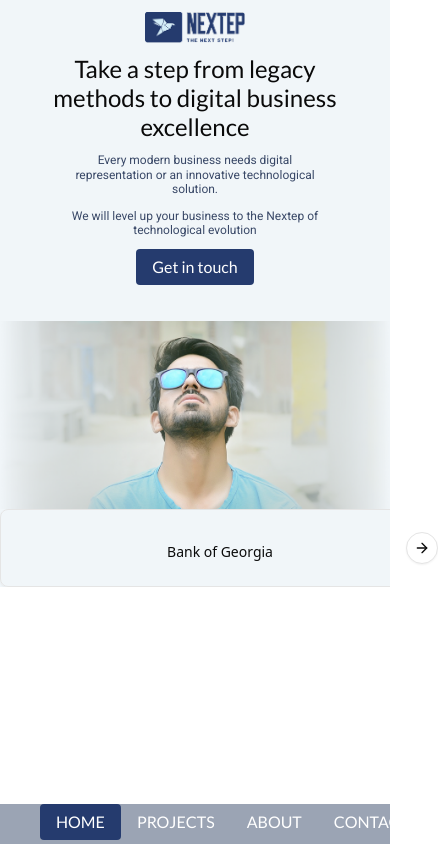
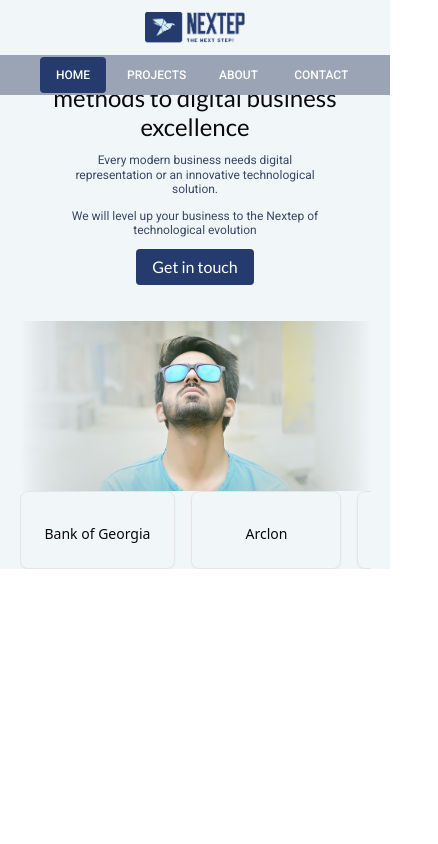
Before and after one commit to Lado267/nextep-front, a Next.js app: page / in a window 390 px wide. Shown: the whole page, 438 px wide, since content can reach past the window. Built offline with nearby package versions, Linux system fonts and the light colour scheme; grey boxes are pictures that could not be loaded.

Commit message:
- fixing UI bugs

```diff
--- a/src/app/page.tsx
+++ b/src/app/page.tsx
@@ -23,10 +23,10 @@ export default function Home() {
           <Button variant="projectSelected">Get in touch</Button>
           <Image alt={HomePageAlt.mobile.hero.heroImageAlt}
                  src={HomePageAlt.mobile.hero.heroImageSrc}
-                 className="mt-[24px] w-[100vw]"/>
+                 className="mt-[24px] w-[90vw]"/>
       </section>
       <section>
-        <CompanyCarousel companies={HomePageAlt.mobile.carousel.companies}/>
+        <CompanyCarousel companies={HomePageAlt.mobile.carousel.companies} isMobile={true}/>
       </section>
     </div>
   );
--- a/src/elements/carousel/company_carousel.tsx
+++ b/src/elements/carousel/company_carousel.tsx
@@ -13,22 +13,23 @@ export interface Company {
 interface CompanyCarouselProps {
   companies: Company[]
   className?: string
+  isMobile: boolean
 }
 
-export default function CompanyCarousel({ companies, className }: CompanyCarouselProps) {
+export default function CompanyCarousel({ companies, className, isMobile }: CompanyCarouselProps) {
 
     let carouselItems = companies.map((company) => {
         return [company]
     })
 
   return (
-    <div className={cn("w-[100vw]", className)}>
+    <div className={cn("w-[90vw]", className)}>
       <Carousel
         opts={{
-          align: "start",
-          loop: true,
+          align: "center",
+          loop: false,
         }}
-        className="w-[100vw]"
+        className="w-[90vw]"
       >
         <CarouselContent className="-ml-4">
           {carouselItems.map((group, groupIndex) => (
@@ -42,7 +43,7 @@ export default function CompanyCarousel({ companies, className }: CompanyCarouse
                     key={company.id}
                     className="bg-white rounded-lg p-6 h-[100vh] flex flex-col items-center justify-center shadow-sm border border-gray-100"
                   >
-                    <div className="relative w-[100vw] h-16">
+                    <div className={`relative ${isMobile ? "w-[100px] h-[40px]" : "w-[240px] h-[100px]"} h-16`}>
                       <Image
                         src={company.logoUrl || "/placeholder.svg?height=64&width=200"}
                         alt={`${company.name} logo`}
@@ -57,8 +58,6 @@ export default function CompanyCarousel({ companies, className }: CompanyCarouse
             </CarouselItem>
           ))}
         </CarouselContent>
-        <CarouselPrevious className="hidden sm:flex" />
-        <CarouselNext className="hidden sm:flex" />
       </Carousel>
     </div>
   )
--- /dev/null
+++ b/src/elements/navigation/menuItem.css
@@ -0,0 +1,21 @@
+.menu_item-width {
+    min-width: 52px;
+}
+
+.menu_item-font {
+    font-size: 12px;
+    font-family: "Roboto", sans-serif;
+    font-weight: 500;
+}
+
+@media(min-width: 640px) {
+    .menu_item-width {
+        min-width: 84px;
+    }
+
+    .menu_item-font {
+        font-size: 14px;
+        font-family: "Roboto", sans-serif;
+        font-weight: 500;
+    }
+}
--- a/src/elements/navigation/menuItem.tsx
+++ b/src/elements/navigation/menuItem.tsx
@@ -2,6 +2,7 @@
 
 import { Button } from "../../components/ui/button";
 import { usePathname } from 'next/navigation'
+import "./menuItem.css";
 
 export default function MenuItem(props: any) {
 
@@ -11,7 +12,7 @@ export default function MenuItem(props: any) {
 
     return (
       <a href={props.href}>
-        <Button variant={path === props.href ? "projectSelected" : "projectUnselected"}>
+        <Button className="menu_item-font" variant={path === props.href ? "projectSelected" : "projectUnselected"}>
             {props.title}
         </Button>
       </a>
--- a/src/elements/navigation/navigation.css
+++ b/src/elements/navigation/navigation.css
@@ -1,7 +1,7 @@
 
 .tabbar_appearance {
     position: fixed;
-    bottom: 0;
+    bottom: 6;
     left: 0;
     right: 0;
     z-index: 50;
@@ -12,8 +12,12 @@
 .menu_appearance {
     display: none;
     position: sticky;
-    top: 52px; /* Adjust this value based on your header height for mobile */
+    top: 38px; /* Adjust this value based on your header height for mobile */
     z-index: 30;
+}
+
+.menu-gap {
+    gap: 16px;
 }
 
 @media(min-width: 640px) {
--- a/src/elements/navigation/navigation.tsx
+++ b/src/elements/navigation/navigation.tsx
@@ -2,14 +2,15 @@ import "./navigation.css";
 import "../../app/globals.css";
 import { Button } from "../../components/ui/button";
 // import { headers } from "next/headers";
+import "./menuItem.css";
 import MenuItem from "./menuItem";
 
 export default function Navigation({ children }: { children: any }) {
 
   return (
-    <div className="flex flex-col min-h-screen">
+    <div className="flex flex-col h-full">
       <nav className="bg-quaternaryProject menu_appearance">
-        <ol className="content-margin flex flex-row items-center">
+        <ol className="content-margin flex flex-row gap-2 items-center">
           <li>
             <MenuItem href="/" title="HOME"/>
           </li>
@@ -28,17 +29,17 @@ export default function Navigation({ children }: { children: any }) {
         {children}
       </div>
       <nav className="bg-quaternaryProject tabbar_appearance">
-          <ol className="flex flex-row content-margin items-center">
-            <li>
+          <ol className="flex flex-row menu-gap  h-full content-margin items-center justify-center p-[8px]">
+            <li className="menu_item-width">
               <MenuItem href="/" title="HOME"/>
             </li>
-            <li>
+            <li className="menu_item-width">
               <MenuItem href="/projects" title="PROJECTS"/>
             </li>
-            <li>
+            <li className="menu_item-width">
               <MenuItem href="/about" title="ABOUT"/>
             </li>
-            <li>
+            <li className="menu_item-width">
               <MenuItem href="/contact" title="CONTACT"/>
             </li>
           </ol>
```
